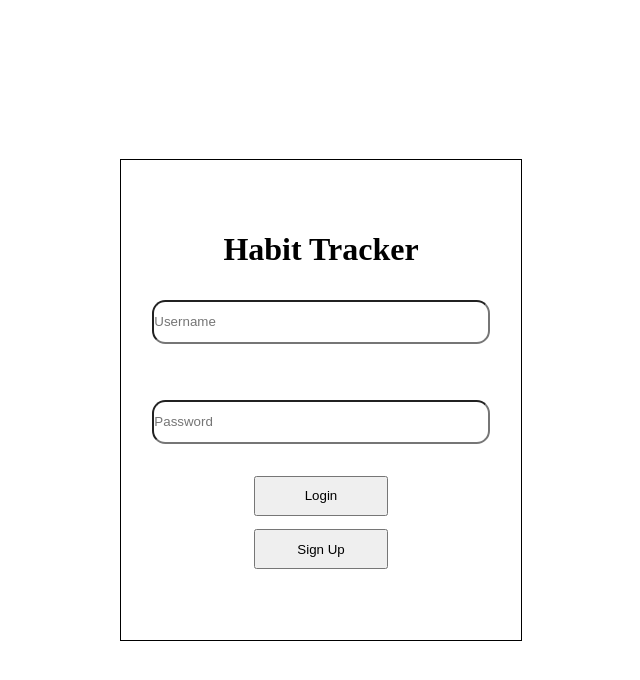
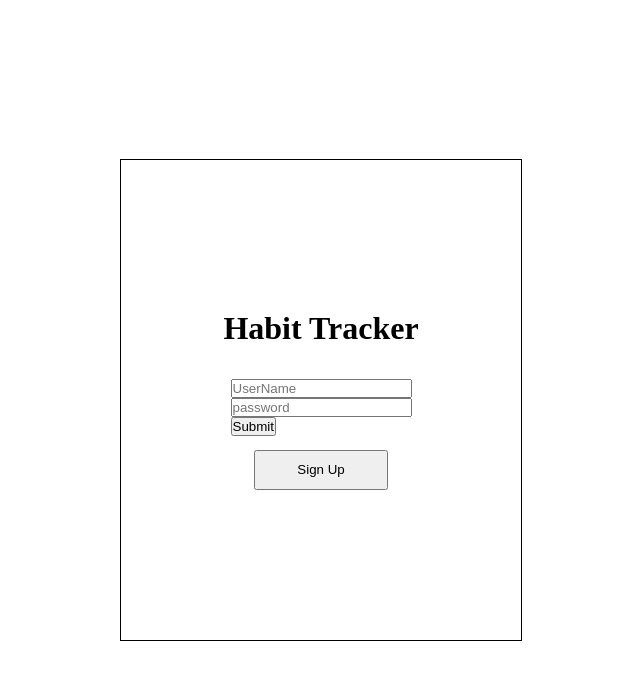
Before and after one commit to KirSpaceB/PersonalHabitTracker, a React (Vite) app in the folder client/: page / in a window 1280 px wide. Shown: the top 680 px of the page, without its empty margins (319-959 px from the left). Built offline with nearby package versions, Linux system fonts and the light colour scheme.

Commit message:
feat: finish signup and login authentication

```diff
--- a/client/src/components/FormInput.tsx
+++ b/client/src/components/FormInput.tsx
@@ -7,10 +7,10 @@ type InputProps = {
   error: string;
 };
 
-const FormInput: React.FC<InputProps> = ({ type, name, placeholder, value, onChange, error }) => {
+const FormInput: React.FC<InputProps> = ({ type, name, placeholder, value, onChange, error,}) => {
   return (
     <div>
-      <input type={type} id={name} name={name} value={value} placeholder={placeholder} onChange={onChange} />
+      <input type={type} id={name} name={name} value={value} placeholder={placeholder} onChange={onChange} required />
       {error && <span>{error}</span>}
     </div>
   );
--- a/client/src/components/HabitTrackerUI.tsx
+++ b/client/src/components/HabitTrackerUI.tsx
@@ -35,7 +35,7 @@ const HabitTrackerUI = () => {
   fetch("http://127.0.0.1:8001/database", {
     method: "POST",
     headers: {
-      "Content-type": "application/json", // Tell the client server that thi
+      "Content-type": "application/json", // Tell the client server that this is a json file
       "Accept": "application/json"
     },
     body: JSON.stringify(habitsData)
--- a/client/src/components/LoginPage.tsx
+++ b/client/src/components/LoginPage.tsx
@@ -1,12 +1,61 @@
 import styles from '../styles/LoginPage.module.css';
-import { useNavigate } from "react-router-dom";
+import { Form, useNavigate } from "react-router-dom";
+import FormInput from './FormInput';
+import { useState } from 'react';
 
 const LoginPage = () => {
   const navigateHook = useNavigate()
-  const handleClick = () => {
+  const handleSignUpNavigation = () => {
     navigateHook('SignUp')
   }
+  // Change state whenever input mutates
+  const [loginInfo, setLoginInfo] = useState({
+    userName:'',
+    password:'',
+  })
 
+  //Fetch API Connection to backend
+
+
+  // Create a variable to determine weather the user is in the db
+  const validateLogin = () => {
+    let userAuthentication = true
+
+    if(!loginInfo.userName) {
+      userAuthentication = false
+    }
+    return userAuthentication
+  }
+
+  const handleSubmit = (event: React.FormEvent<HTMLFormElement>) => {
+    event.preventDefault()
+    fetch("http://127.0.0.1:5000/user-auth")
+    .then(response => response.json())
+    .then(data => {
+      console.log(loginInfo)
+      console.log(data)
+      let matchFound = false;
+      for(let i = 0; i < data.length; i++) {
+        if(data[i][0] === loginInfo.userName && data[i][1] === loginInfo.password) {
+          matchFound = true;
+          break;
+        }
+      }
+      if(matchFound) {
+        console.log('Login successful');
+        navigateHook('HabitTracker/Home')
+
+      } else {
+        alert('Invalid username or password');
+      }
+    })
+  }
+
+  //Review
+  const handleUserInput = (event: React.ChangeEvent<HTMLInputElement | HTMLTextAreaElement>) => {
+    const {name,value} = event.target
+    setLoginInfo({...loginInfo, [name]:value});
+  }
 
   return (
     <>
@@ -15,19 +64,15 @@ const LoginPage = () => {
 
             <h1 className={styles.LoginPage_title}>Habit Tracker</h1>
 
-            <div className={styles.LoginPage_userEmailContainer}>
-              <input placeholder='Username'></input>
-            </div>
+            <form onSubmit={handleSubmit}>
+              <FormInput type="text" name="userName" value={loginInfo.userName} onChange={handleUserInput} placeholder='UserName'/>
+              <FormInput type="password" name="password" value={loginInfo.password} onChange={handleUserInput} placeholder='password' />
+              <input type='submit'></input>
+            </form>
 
-            <div className={styles.LoginPage_userPasswordContainer}>
-              <input placeholder='Password'></input>
-            </div>
 
-            <div className={styles.LoginPage_btnContainer}>
-              <button className={styles.LoginPage_loginBtn}>Login</button>
-            </div>
             <div className={styles.LoginPage_signUp}>
-              <button onClick={handleClick} className={styles.LoginPage_signUpBtn}>Sign Up</button>
+              <button onClick={handleSignUpNavigation} className={styles.LoginPage_signUpBtn}>Sign Up</button>
             </div>
 
           </div>
--- a/client/src/components/SignUpPage.tsx
+++ b/client/src/components/SignUpPage.tsx
@@ -2,7 +2,7 @@
 // We create a state for formValues, the state is initially an empty object of all the form values, then we change the values by destructuring the object to the event.value(input in the field). This then updates the formValues as the input updates. However we do not want that so we create the function validateForm, we do this in order to stop updating the formValues state variable until validateForm returns a boolean true
 
 
-import { useState } from 'react'
+import { useEffect, useState } from 'react'
 import styles from '../styles/SignUpPage.module.css'
 import FormInput from './FormInput'
 
@@ -58,6 +58,25 @@ const SignUpPage:React.FC = () => {
     event.preventDefault();
     if(validateForm()) {
       console.log(formValues)
+      //Gives our data to the backend
+      fetch("http://127.0.0.1:5000/user-signup", {
+          method: "POST",
+          headers: {
+            "Content-type": "application/json",
+            "Accept": "application/json",
+            "Access-Control-Allow-Origin": "*",
+          },
+          body: JSON.stringify(formValues)
+        })
+        .then(response => {
+          if (!response.ok) {
+            throw new Error("Network response was not ok");
+          }
+          return response.json();
+        })
+        .catch(error => {
+          console.error("Error:", error);
+        });
     }
   }
 
@@ -67,8 +86,6 @@ const SignUpPage:React.FC = () => {
     console.log(name)
     console.log(value)
   }
-
-
 
   return(
     <>
```
Also changed, not shown: 1 other file (tests, documents, lock files or other folders).
